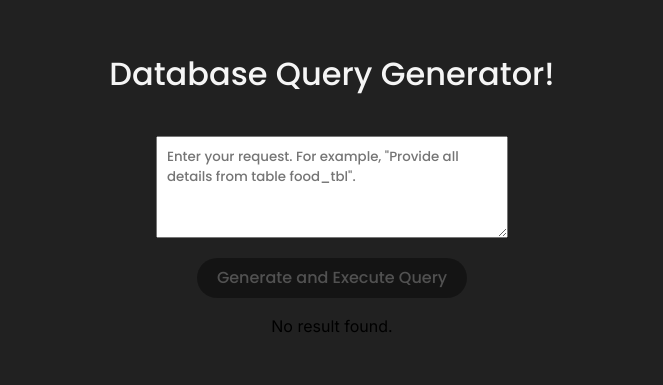
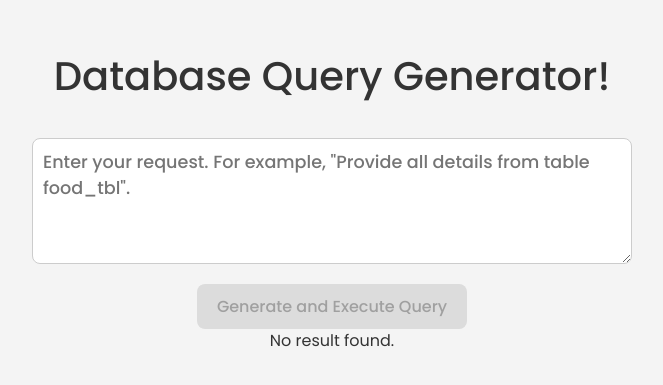
Before and after one commit to Akanksham12/AI_based_query_interface, a React (Vite) app: page / in a window 1280 px wide. Shown: the part 207-592 px from the top of the page, without its empty margins (308-971 px from the left). Built offline with nearby package versions, Linux system fonts and the light colour scheme.

Commit message:
chaning color of text and background

```diff
--- a/src/App.css
+++ b/src/App.css
@@ -1,157 +1,148 @@
 @import url("https://fonts.googleapis.com/css2?family=Inter:wght@400;500;600;700;800;900&family=Lato:ital,wght@0,400;0,700;0,900;1,400;1,700;1,900&family=Poppins:ital,wght@0,300;0,400;0,500;1,400;1,500&family=Roboto:ital,wght@0,100;0,300;0,400;0,500;0,700;1,100;1,300;1,400;1,500&display=swap");
 
+/* General Reset */
+* {
+  margin: 0;
+  padding: 0;
+  box-sizing: border-box;
+}
+
+/* Body Styling */
+body {
+  font-family: 'Poppins', sans-serif;
+  background-color: #f4f4f4;
+  color: #333;
+}
+
+/* Root Container */
 #root {
   margin: 0 auto;
   padding: 1rem;
   text-align: center;
 }
 
+/* Header Styling */
 h1 {
-  color: whitesmoke;
-  font-family: "Poppins";
+  color: #333;
+  font-family: 'Poppins', sans-serif;
   margin: 30px;
+  font-size: 2.5rem; /* Larger font size for the header */
 }
 
+/* Main Inner Container */
 .app-inner {
   display: flex;
   flex-direction: column;
   align-items: center;
+  max-width: 800px;
+  margin: 0 auto;
 }
 
-.react-select {
-  font-family: "Lato", sans-serif;
+/* Query Input Field */
+.query-input {
+  width: 100%;
+  max-width: 600px;
+  padding: 15px;
+  outline: none;
+  font-family: 'Poppins', sans-serif;
   font-weight: 600;
-  width: 300px;
+  font-size: 1.1rem; /* Larger font size for better readability */
+  margin-top: 20px;
+  border: 1px solid #ccc;
+  border-radius: 8px;
+  background-color: #fff;
 }
 
-.query-input {
-  width: 330px;
-  /* height: 20px; */
-  padding: 10px;
-  outline: none;
-  font-family: "Poppins", sans-serif;
+/* Generate Query Button */
+.generate-query {
+  margin-top: 20px;
+  background-color: #0a66c2;
+  border: none;
+  border-radius: 8px;
+  color: #ffffff;
+  cursor: pointer;
+  font-family: 'Poppins', sans-serif;
+  font-size: 1rem;
   font-weight: 600;
-  margin-top: 20px;
+  padding: 10px 20px;
+  transition: background-color 0.3s ease;
 }
 
-/* CSS */
-.generate-query {
-  margin-top: 20px;
-  align-items: center;
-  background-color: #0a66c2;
-  border: 0;
-  border-radius: 100px;
-  box-sizing: border-box;
-  color: #ffffff;
-  cursor: pointer;
-  display: inline-flex;
-  font-family: "Poppins", sans-serif;
-  font-size: 16px;
-  font-weight: 600;
-  justify-content: center;
-  line-height: 20px;
-  max-width: 480px;
-  min-height: 40px;
-  min-width: 0px;
-  overflow: hidden;
-  padding: 0px;
-  padding-left: 20px;
-  padding-right: 20px;
-  text-align: center;
-  touch-action: manipulation;
-  transition: background-color 0.167s cubic-bezier(0.4, 0, 0.2, 1) 0s,
-    box-shadow 0.167s cubic-bezier(0.4, 0, 0.2, 1) 0s,
-    color 0.167s cubic-bezier(0.4, 0, 0.2, 1) 0s;
-  user-select: none;
-  -webkit-user-select: none;
-  vertical-align: middle;
-}
-
-.generate-query:hover,
-.generate-query:focus {
-  background-color: #16437e;
-  color: #ffffff;
+.generate-query:hover {
+  background-color: #0c4b8b;
 }
 
 .generate-query:active {
-  background: #09223b;
-  color: rgb(255, 255, 255, 0.7);
+  background-color: #093a7d;
 }
 
 .generate-query:disabled {
   cursor: not-allowed;
-  background: rgba(0, 0, 0, 0.389);
-  color: rgba(224, 224, 224, 0.3);
+  background: #dcdcdc;
+  color: #a0a0a0;
 }
 
-/* CSS */
+/* Copy Button */
 .copy-btn {
-  background-color: #fff;
+  background-color: #ffffff;
   border: 1px solid #d5d9d9;
   border-radius: 8px;
-  box-shadow: rgba(213, 217, 217, 0.5) 0 2px 5px 0;
-  box-sizing: border-box;
-  color: #0f1111;
+  color: #0a66c2;
   cursor: pointer;
-  font-family: "Poppins", sans-serif;
-  font-size: 13px;
-  line-height: 29px;
-  padding: 0 10px 0 11px;
-  position: relative;
+  font-family: 'Poppins', sans-serif;
+  font-size: 0.9rem;
+  padding: 5px 10px;
   text-align: center;
   text-decoration: none;
   height: 30px;
-  user-select: none;
-  -webkit-user-select: none;
-  touch-action: manipulation;
-  vertical-align: middle;
   width: auto;
 }
 
 .copy-btn:hover {
-  background-color: #f7fafa;
+  background-color: #f0f0f0;
 }
 
 .copy-btn:focus {
-  border-color: #008296;
-  box-shadow: rgba(213, 217, 217, 0.5) 0 2px 5px 0;
+  border-color: #0a66c2;
+  box-shadow: rgba(0, 0, 0, 0.1) 0 2px 4px;
   outline: 0;
 }
 
-.clipboard {
-  display: flex;
-  align-items: center;
-  justify-content: space-between;
+/* Result Text Styling */
+.result-text {
+  color: #333;
+  font-family: 'Poppins', sans-serif;
+  max-width: 600px;
+  border: 1px solid #ccc;
+  border-radius: 8px;
+  margin-top: 20px;
+  padding: 20px;
+  background-color: #fff;
+  text-align: left;
 }
 
-.result-text {
-  color: whitesmoke;
-  font-family: "Poppins", sans-serif;
-  min-width: 500px;
-  border: 1px solid #ffffff;
-  margin-top: 20px;
-  padding: 20px;
-}
-
-/* New Styles for Results Formatting */
+/* Result Item Styling */
 .result-item {
   margin-bottom: 10px;
   padding: 10px;
   border: 1px solid #ddd;
   border-radius: 4px;
+  background-color: #f9f9f9;
 }
 
 .result-entry {
   margin-bottom: 5px;
+  font-size: 1rem; /* Adjust font size for readability */
 }
 
 .result-entry strong {
-  color: #333;
+  color: #0a66c2; /* Highlight color */
+  font-weight: 700; /* Bold text */
 }
 
 @media only screen and (min-width: 375px) {
   .react-select {
-    font-family: "Lato", sans-serif;
+    font-family: 'Lato', sans-serif;
     font-weight: 600;
   }
 
@@ -160,17 +151,18 @@ h1 {
     /* height: 20px; */
     padding: 10px;
     outline: none;
-    font-family: "Poppins", sans-serif;
+    font-family: 'Poppins', sans-serif;
     font-weight: 600;
     margin-top: 20px;
   }
 
   .result-text {
-    color: whitesmoke;
-    font-family: "Poppins", sans-serif;
+    color: #333;
+    font-family: 'Poppins', sans-serif;
     min-width: 200px;
-    border: 1px solid #ffffff;
+    border: 1px solid #ddd;
     margin-top: 20px;
     padding: 20px;
+    background-color: #fff;
   }
 }
```
